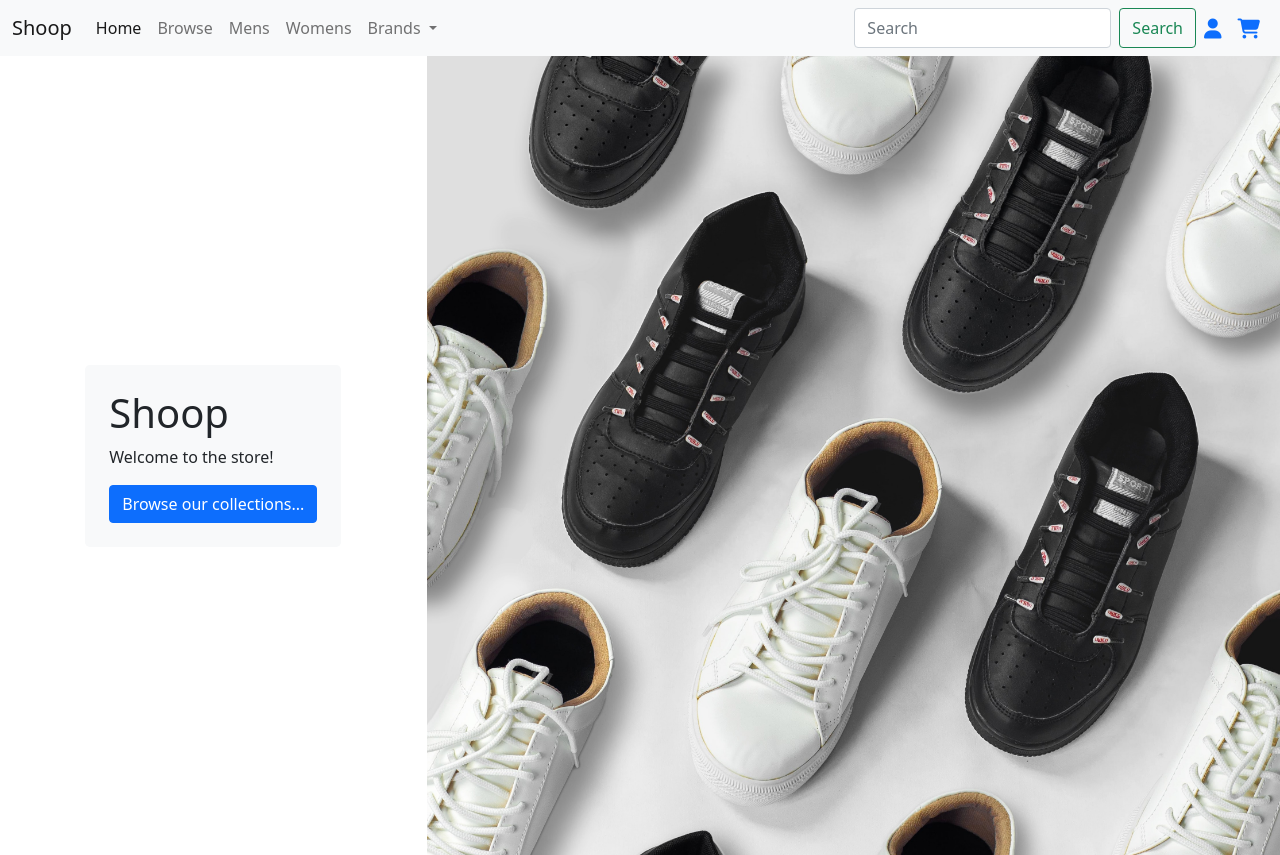
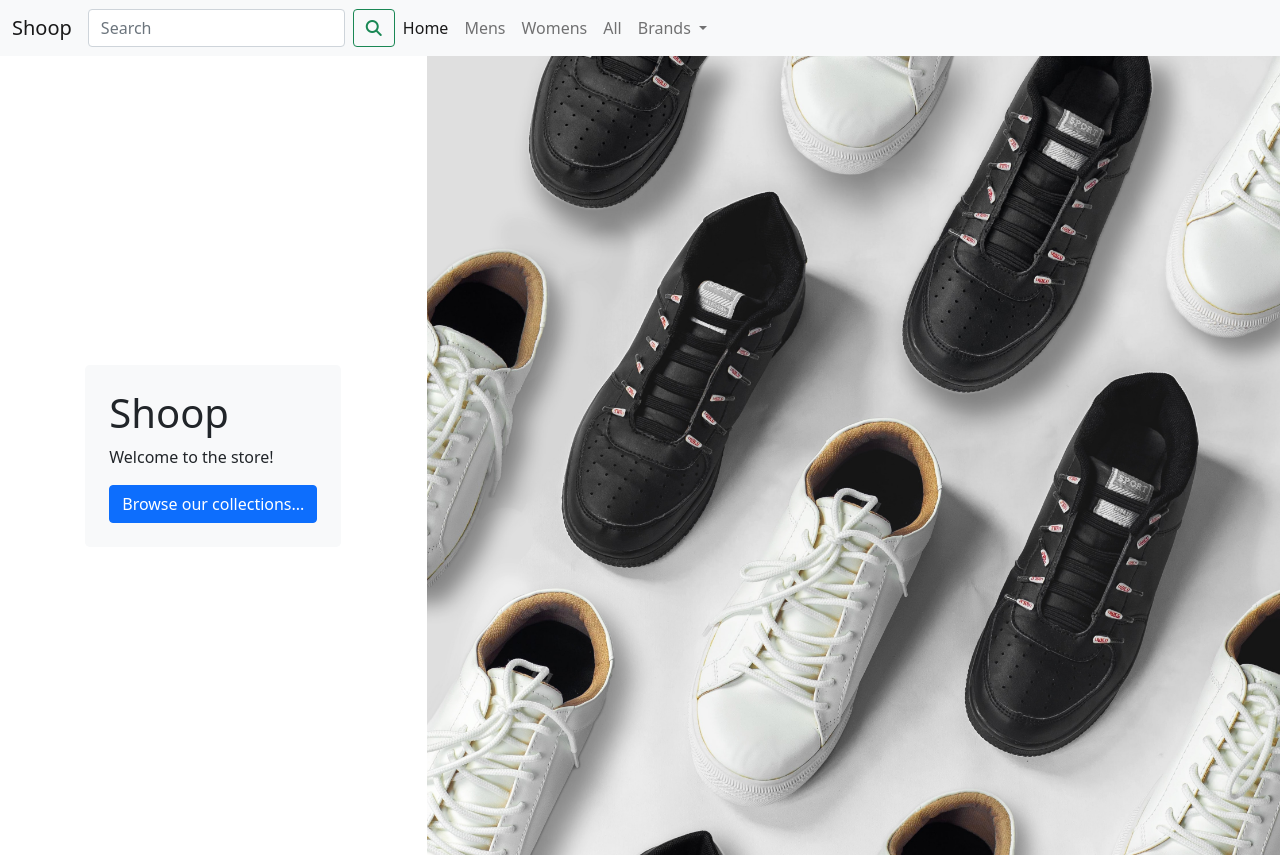
Before and after one commit to steharr/ms4-shoop, a Django app: page / in a window 1280 px wide. Shown: the top 855 px of the page. Run offline with Django 3.2, Linux system fonts and the light colour scheme; parts of the project's set-up code (start-up, migrations or seed data) failed here and were passed over; some libraries are stand-ins or nearby versions.

Commit message:
cleanup navbar design, add search bar for mobile

```diff
--- a/static/css/base.css
+++ b/static/css/base.css
@@ -6,6 +6,7 @@ html {
 body {
     height: 100vh;
 }
+
 
 /* home */
 .home-image-md {
--- a/templates/base.html
+++ b/templates/base.html
@@ -46,22 +46,23 @@
     <header>
         <nav class="navbar navbar-expand-lg navbar-light bg-light">
             <div class="container-fluid">
-                <!-- Site Name-->
-                <a class="navbar-brand" href="#">Shoop</a>
-                <button class="navbar-toggler" type="button" data-bs-toggle="collapse"
-                    data-bs-target="#navbarSupportedContent" aria-controls="navbarSupportedContent"
-                    aria-expanded="false" aria-label="Toggle navigation">
+                <a class="navbar-brand" href="{% url 'home' %}">Shoop</a>
+                <!-- Table to Desktop Search bar -->
+                <form class="d-none d-md-flex">
+                    <input class="form-control me-2" type="search" placeholder="Search" aria-label="Search">
+                    <button class="btn btn-outline-success" type="submit"><i class="fas fa-search"></i></button>
+                </form>
+                <!-- Navigation options -->
+                <button class="navbar-toggler" type="button" data-bs-toggle="collapse" data-bs-target="#navbarNav"
+                    aria-controls="navbarNav" aria-expanded="false" aria-label="Toggle navigation">
                     <span class="navbar-toggler-icon"></span>
                 </button>
-                <!--Navigation Items-->
-                <div class="collapse navbar-collapse" id="navbarSupportedContent">
-                    <ul class="navbar-nav me-auto mb-2 mb-lg-0">
-
+                <div class="collapse navbar-collapse" id="navbarNav">
+                    <ul class="navbar-nav">
                         <!-- home -->
                         <li class="nav-item">
                             <a class="nav-link active" aria-current="page" href="#">Home</a>
                         </li>
-
                         <!-- account options -->
                         {% if request.user.is_authenticated %}
                         {% if request.user.is_superuser %}
@@ -71,10 +72,6 @@
                         {% endif %}
                         {% endif %}
 
-                        <!-- all -->
-                        <li class="nav-item">
-                            <a class="nav-link" href="#">Browse</a>
-                        </li>
                         <!-- by gender -->
                         <li class="nav-item">
                             <a class="nav-link" href="#">Mens</a>
@@ -82,7 +79,10 @@
                         <li class="nav-item">
                             <a class="nav-link" href="#">Womens</a>
                         </li>
-
+                        <!-- all -->
+                        <li class="nav-item">
+                            <a class="nav-link" href="#">All</a>
+                        </li>
                         <!-- by brands -->
                         <li class="nav-item dropdown">
                             <a class="nav-link dropdown-toggle" href="#" id="navbarDropdown" role="button"
@@ -96,19 +96,16 @@
                             </ul>
                         </li>
                     </ul>
-
-                    <!-- Search, Profile and Cart -->
-                    <div class="d-flex justify-content-around">
-                        <form class="d-flex">
-                            <input class="form-control me-2" type="search" placeholder="Search" aria-label="Search">
-                            <button class="btn btn-outline-success" type="submit">Search</button>
-                        </form>
-                        <a class="p-2" href=""><i class="fas fa-user fa-lg"></i></a>
-                        <a class="p-2" href=""><i class="fas fa-shopping-cart fa-lg"></i></a>
-                    </div>
                 </div>
             </div>
         </nav>
+        <div class="d-flex d-md-none justify-content-center bg-light py-2">
+            <!-- Mobile Search bar -->
+            <form class="d-flex">
+                <input class="form-control me-2" type="search" placeholder="Search" aria-label="Search">
+                <button class="btn btn-outline-success" type="submit"><i class="fas fa-search"></i></button>
+            </form>
+        </div>
     </header>
 
     {% block page_header %}
```
